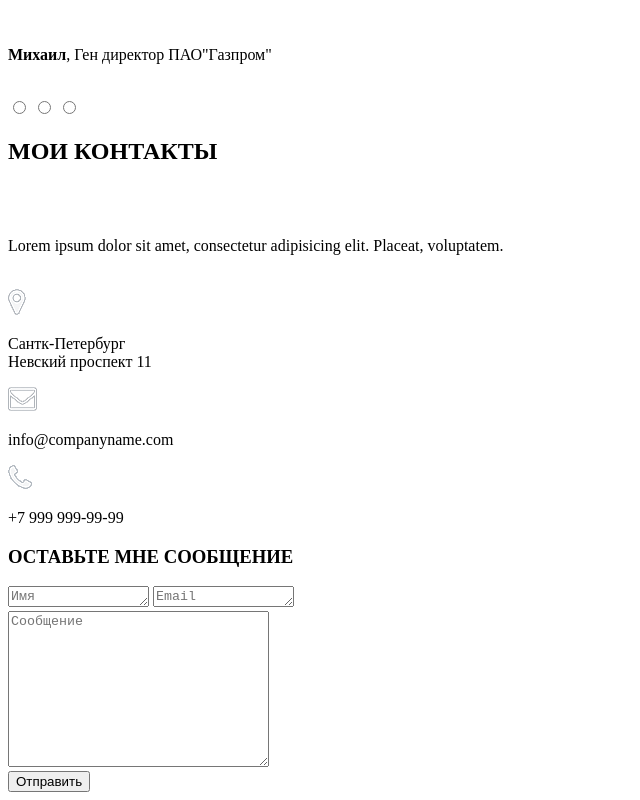
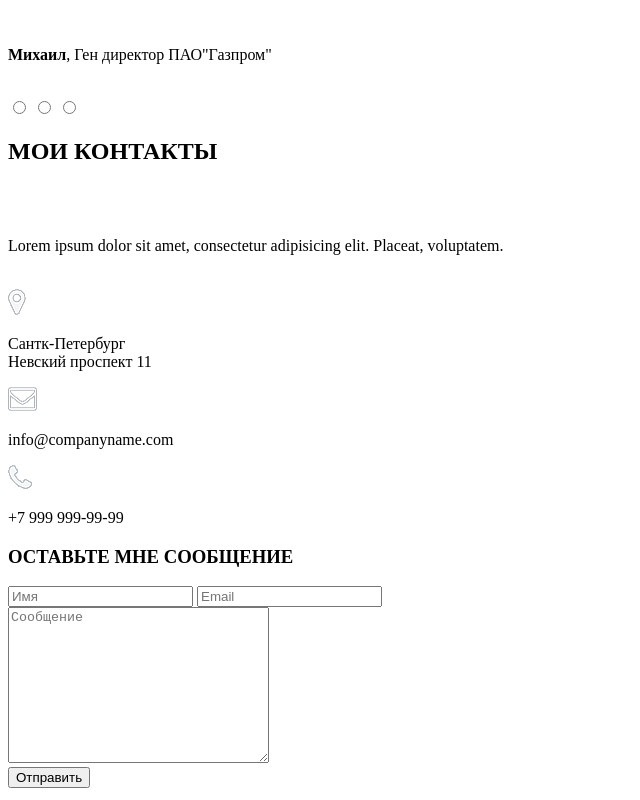
Before and after one commit to ArtemVitushkin/artemvitushkin.github.io, a plain HTML site: page src/index.html in a window 1280 px wide. Shown: the part 3378-4178 px from the top of the page, without its empty margins (0-640 px from the left). Drawn offline with Linux system fonts and the light colour scheme.

Commit message:
Перезалил исправленный проект на сервер

```diff
--- a/src/index.html
+++ b/src/index.html
@@ -127,8 +127,8 @@
         <img src="img/%D1%82%D1%80%D1%83%D0%B1%D0%B0.png" alt="">
         <p>+7 999 999-99-99</p>
         <h3>ОСТАВЬТЕ МНЕ СООБЩЕНИЕ</h3>
-       <textarea name="сообщение_пользователей" id="1" cols="15" rows="1" placeholder="Имя"></textarea>
-        <textarea name="сообщение_пользователей" id="1" cols="15" rows="1" placeholder="Email"></textarea> <br>
+       <input type="text" value="" placeholder="Имя">
+        <input type="text" value="" placeholder="Email"> <br>
          <textarea name="сообщение_пользователей" id="1" cols="30" rows="10" placeholder="Сообщение"></textarea> <br>
          <input type="submit" value="Отправить">
     </div>
```
